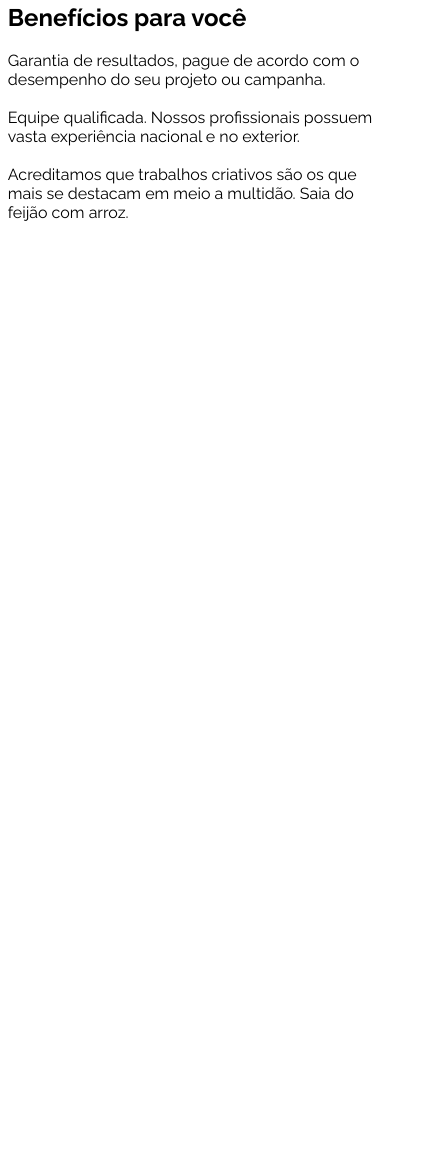
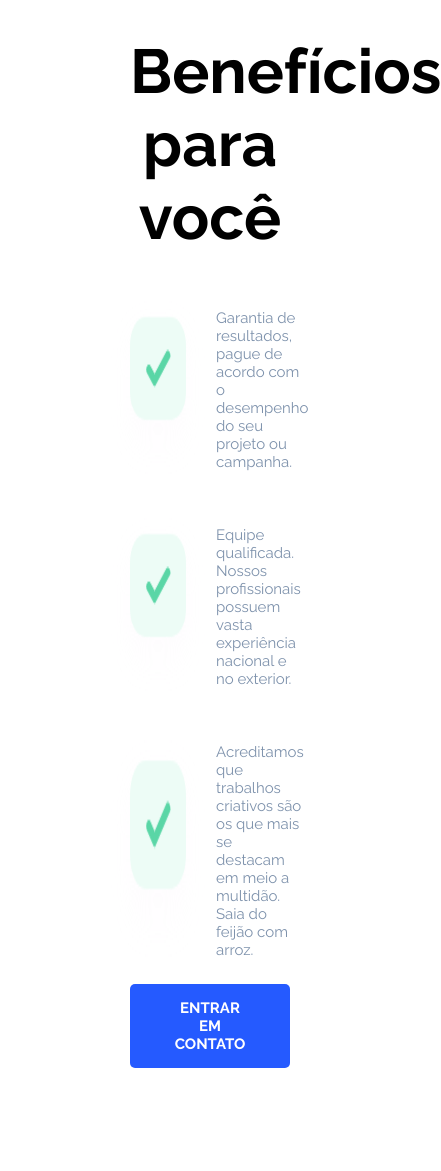
Before and after one commit to FelipePilz/projeto-frontend-final, a plain HTML site: page index.html in a window 390 px wide. Shown: the part 3367-4538 px from the top of the page, 441 px wide, since content can reach past the window. Before the commit the page ends 3608 px from the top, so only its background shows below. Drawn offline with Linux system fonts and the light colour scheme.

Commit message:
Working on reponsive in beneficios section

```diff
--- a/index.html
+++ b/index.html
@@ -101,33 +101,43 @@
         </section>
         <section class="beneficios">
             <div class="center">
-                <div class="beneficios-lista">
+                <div class="beneficios-div">
                     <h2>Benefícios para você</h2>
                     <div class="lista">
-                        <img />
+                        <img
+                            src="images/misc/checklist.png"
+                            class="checklist"
+                        />
                         <p>
                             Garantia de resultados, pague de acordo com o
                             desempenho do seu projeto ou campanha.
                         </p>
                     </div>
                     <div class="lista">
-                        <img />
+                        <img
+                            src="images/misc/checklist.png"
+                            class="checklist"
+                        />
                         <p>
                             Equipe qualificada. Nossos profissionais possuem
                             vasta experiência nacional e no exterior.
                         </p>
                     </div>
                     <div class="lista">
-                        <img />
+                        <img
+                            src="images/misc/checklist.png"
+                            class="checklist"
+                        />
                         <p>
                             Acreditamos que trabalhos criativos são os que mais
                             se destacam em meio a multidão. Saia do feijão com
                             arroz.
                         </p>
                     </div>
+                    <a href="/contato">Entrar em Contato</a>
                 </div>
-                <div class="beneficios-image">
-                    <img />
+                <div class="beneficios-div beneficios-img">
+                    <img class="" src="images/misc/beneficios-img.png" />
                 </div>
             </div>
         </section>
--- a/style.css
+++ b/style.css
@@ -163,6 +163,104 @@ section.cta a {
     text-transform: uppercase;
 }
 
+.beneficios .center {
+    padding: 32px 100px;
+}
+
+.beneficios .center .beneficios-div {
+    width: 50%;
+    margin-top: auto;
+    margin-bottom: auto;
+}
+
+.beneficios-div h2 {
+    font-size: 62px;
+    padding-bottom: 25px;
+    margin-left: 30px;
+}
+
+.beneficios-div a {
+    margin-left: 30px;
+    display: inline-block;
+    padding: 15px 40px;
+    border-radius: 5px;
+    background-color: #255aff;
+    text-decoration: none;
+    color: #ffffff;
+    font-weight: bold;
+    font-size: 15px;
+    text-transform: uppercase;
+}
+
+.beneficios-div .lista {
+    display: flex;
+}
+
+.beneficios-div .lista p {
+    font-size: 15px;
+    color: #7e92ac;
+    text-align: left;
+    max-width: 450px;
+    margin: 30px 0 25px 0;
+}
+
+.beneficios-img {
+    display: block;
+    width: 100%;
+    color: #ffffff;
+    text-align: center;
+    padding-top: 100px;
+}
+
+.beneficios-img img {
+    max-width: 100%;
+}
+
+@media screen and (max-width: 1580px) {
+    .marcas > .center {
+        flex-wrap: nowrap;
+        flex-direction: column;
+        align-items: center;
+    }
+
+    .marcas .center img {
+        max-width: 262px;
+        width: 100%;
+    }
+
+    .diferenciais {
+        flex-wrap: wrap;
+    }
+
+    .box-diferenciais {
+        width: 100%;
+        margin: 0px 40px 25px 40px;
+        text-align: center;
+    }
+
+    .box-diferenciais h3 {
+        margin: 0 0 10px 0;
+    }
+
+    .beneficios .center .beneficios-div {
+        width: 100%;
+        text-align: center;
+    }
+
+    .beneficios-img img {
+        display: none;
+    }
+
+    .beneficios-div .lista {
+        margin: 0 auto;
+    }
+
+    .beneficios-div .lista p {
+        max-width: max-content;
+        margin: 33px 0 25px 0;
+    }
+}
+
 @media screen and (max-width: 910px) {
     .marcas > .center {
         flex-wrap: nowrap;
@@ -188,4 +286,22 @@ section.cta a {
     .box-diferenciais h3 {
         margin: 0 0 10px 0;
     }
+
+    .beneficios .center .beneficios-div {
+        width: 100%;
+        text-align: center;
+    }
+
+    .beneficios-img img {
+        display: none;
+    }
+
+    .beneficios-div .lista {
+        margin: 0 auto;
+    }
+
+    .beneficios-div .lista p {
+        max-width: max-content;
+        margin: 30px 0 25px 0;
+    }
 }
```
Also changed, not shown: images/misc/beneficios-img.png (added), images/misc/checklist.png (added).
